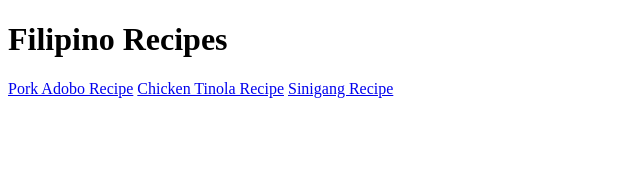
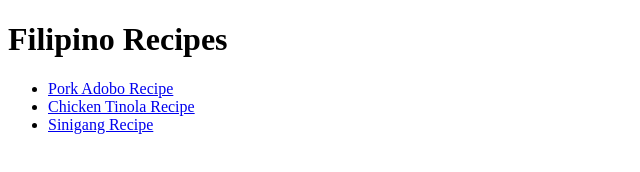
Before and after one commit to sightsite/odin-recipes, a plain HTML site: page index.html in a window 1280 px wide. Shown: the whole page, without its empty margins (0-640 px from the left). Drawn offline with Linux system fonts and the light colour scheme.

Commit message:
add index.html

```diff
--- a/index.html
+++ b/index.html
@@ -6,13 +6,15 @@
     </head>
     <body>
         <h1>Filipino Recipes</h1>
-        <a href="recipes/pork-adobo.html" target="_blank"
+        <ul>
+        <li><a href="recipes/pork-adobo.html" target="_blank"
         rel="noopener noreferrer">
-            Pork Adobo Recipe</a>
-        <a href="recipes/tinola.html" target="_blank"
+            Pork Adobo Recipe</a></li>
+        <li><a href="recipes/tinola.html" target="_blank"
         rel="noopener noreferrer">
-            Chicken Tinola Recipe</a>
-        <a href="recipes/sinigang.html" target="_blank"
-        rel="noopener noreferrer">Sinigang Recipe</a>
+            Chicken Tinola Recipe</a></li>
+        <li><a href="recipes/sinigang.html" target="_blank"
+        rel="noopener noreferrer">Sinigang Recipe</a></li>
+        </ul>
     </body>
 </html>
```
